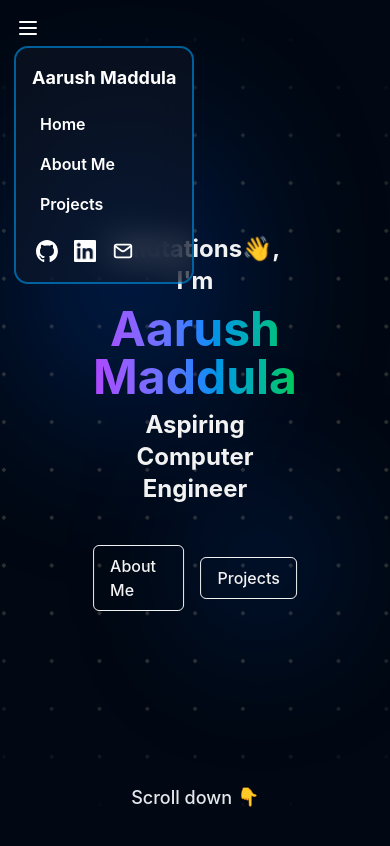
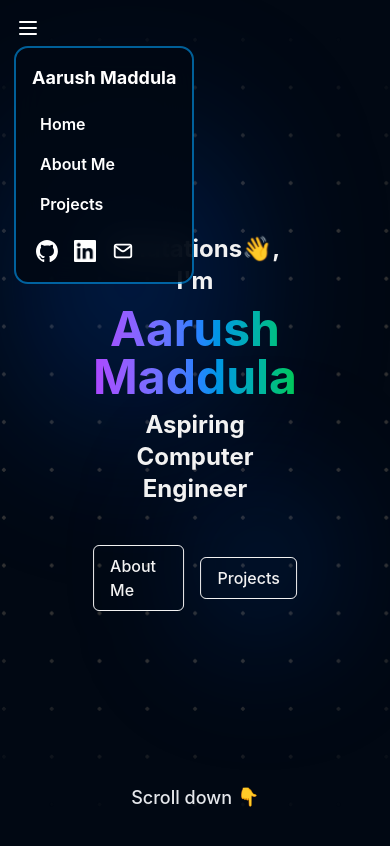
Before and after one commit to AarushMaddula/portfolio, a Next.js app: page / in a window 390 px wide. Both pictures are taken after a click on the button 28 px from the left and 28 px from the top of the page. Shown: the top 846 px of the page. Built offline with nearby package versions, Linux system fonts and the light colour scheme.

Commit message:
Change navbar appearence

```diff
--- a/src/app/components/Navbar.tsx
+++ b/src/app/components/Navbar.tsx
@@ -9,7 +9,7 @@ export default function Navbar() {
     <>
       <MobileNavbar />
 
-      <nav className="fixed sm:block hidden left-1/2 -translate-x-1/2 top-4 w-[38rem] z-50 px-6 py-3 bg-gray-900/50 rounded-xl outline-2 outline-accent/70 backdrop-blur-lg animate-[slide-down_300ms_ease-out] shadow-[inset_0_2px_5px_rgba(177,177,177,0.25)] whitespace-nowrap">
+      <nav className="fixed sm:block hidden left-1/2 -translate-x-1/2 top-4 w-[38rem] z-50 px-6 py-3 bg-dark/90 rounded-xl outline-2 outline-accent/70 backdrop-blur-lg animate-[slide-down_300ms_ease-out] whitespace-nowrap">
         <div className="flex items-center justify-center">
           <div className="text-white font-bold text-lg">Aarush Maddula</div>
 
@@ -98,8 +98,7 @@ function MobileNavbar() {
 
       {isOpen && (
         <>
-          <div className="sm:hidden fixed left-4 top-12 p-4 flex flex-col gap-4 bg-gray-900/50 outline-2 outline-accent/70 backdrop-blur-lg rounded-xl z-50 animate-[slide-in_300ms_ease-out]">
-            {/* <div className="absolute w-full h-full bg-dark/100 -z-10"></div> */}
+          <div className="sm:hidden fixed left-4 top-12 p-4 flex flex-col gap-4 z-50 bg-dark/90 rounded-xl outline-2 outline-accent/70 backdrop-blur-lg animate-[slide-in_300ms_ease-out]">
 
             <div className="text-white font-bold text-lg">Aarush Maddula</div>
 
```
